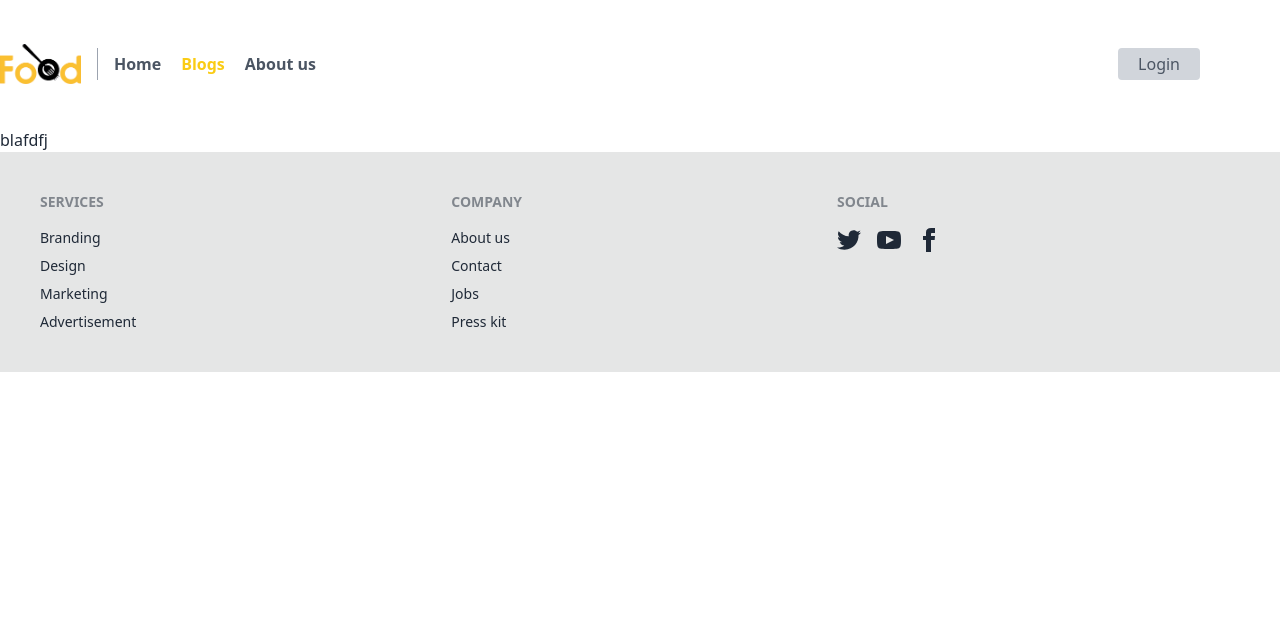
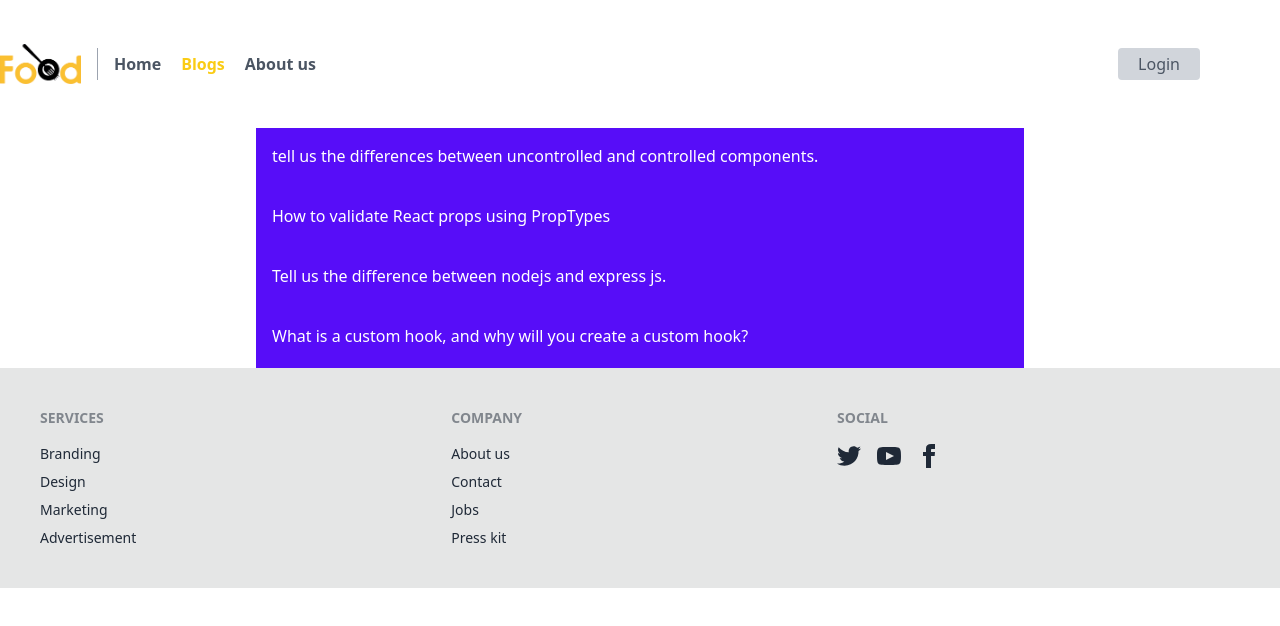
Before and after one commit to jubayer1418/chef, a React (Vite) app: page /blogs in a window 1280 px wide. Shown: the top 626 px of the page. Built offline with nearby package versions, Linux system fonts and the light colour scheme; no server answers.

Commit message:
add github googel

```diff
--- a/src/Components/Blogs.jsx
+++ b/src/Components/Blogs.jsx
@@ -3,8 +3,68 @@ import React from "react";
 
 const Blogs = () => {
   return (
-    <div>
-      <h1>blafdfj</h1>
+    <div className="w-[60%] mx-auto">
+      <div className="collapse">
+        <input type="checkbox" className="peer" />
+        <div className="collapse-title bg-primary text-primary-content peer-checked:bg-secondary peer-checked:text-secondary-content">
+          tell us the differences between uncontrolled and controlled
+          components.
+        </div>
+        <div className="collapse-content bg-primary text-primary-content peer-checked:bg-secondary peer-checked:text-secondary-content">
+          <p>
+            In React, controlled components refer to components that have their
+            state and behavior controlled by the parent component. These
+            components rely on props passed down from the parent component to
+            update their state and behavior. Uncontrolled components refer to
+            components that manage their own state internally.
+          </p>
+        </div>
+      </div>
+      <div className="collapse">
+        <input type="checkbox" className="peer" />
+        <div className="collapse-title bg-primary text-primary-content peer-checked:bg-secondary peer-checked:text-secondary-content">
+          How to validate React props using PropTypes
+        </div>
+        <div className="collapse-content bg-primary text-primary-content peer-checked:bg-secondary peer-checked:text-secondary-content">
+          <p>
+            PropTypes.any : The prop can be of any data type. PropTypes.bool :
+            The prop should be a Boolean. PropTypes.number : The prop should be
+            a number. PropTypes.string : The prop should be a string.
+            PropTypes.func : The prop should be a function. PropTypes.array :
+            The prop should be an array.
+          </p>
+        </div>
+      </div>
+      <div className="collapse">
+        <input type="checkbox" className="peer" />
+        <div className="collapse-title bg-primary text-primary-content peer-checked:bg-secondary peer-checked:text-secondary-content">
+          Tell us the difference between nodejs and express js.
+        </div>
+        <div className="collapse-content bg-primary text-primary-content peer-checked:bg-secondary peer-checked:text-secondary-content">
+          <p>
+            NodeJS is an event-driven, non-blocking I/O model using JavaScript
+            as its main language. It helps to build scalable network
+            applications. Express is a minimal and flexible Node. js web
+            application framework that provides a robust set of features for web
+            and mobile applications.
+          </p>
+        </div>
+      </div>
+      <div className="collapse">
+        <input type="checkbox" className="peer" />
+        <div className="collapse-title bg-primary text-primary-content peer-checked:bg-secondary peer-checked:text-secondary-content">
+          What is a custom hook, and why will you create a custom hook?
+        </div>
+        <div className="collapse-content bg-primary text-primary-content peer-checked:bg-secondary peer-checked:text-secondary-content">
+          <p>
+            Custom Hooks are a mechanism to reuse stateful logic (such as
+            setting up a subscription and remembering the current value), but
+            every time you use a custom Hook, all state and effects inside of it
+            are fully isolated. How does a custom Hook get isolated state? Each
+            call to a Hook gets isolated state.
+          </p>
+        </div>
+      </div>
     </div>
   );
 };
--- a/src/Components/Gitgogle.jsx
+++ b/src/Components/Gitgogle.jsx
@@ -1,17 +1,35 @@
 /* eslint-disable no-unused-vars */
-import React from "react";
+import React, { useContext } from "react";
 import { FaGithub, FaGoogle } from "react-icons/fa";
+import { AuthContext } from "../providers/AuthProvder";
 const Gitgogle = () => {
+  const { handlegoogle, handlegithub } = useContext(AuthContext);
+  const handlegoog = () => {
+    handlegoogle
+      .then((result) => {
+        const user = result.user;
+      })
+      .catch((error) => {
+        const errorMessage = error.message;
+        console.log(errorMessage);
+      });
+  };
   return (
     <div className="md:space-y-0 space-y-3  md:my-5 gap-4 md:flex justify-center">
       <div>
-        <button className="btn btn-outline btn-warning w-80  ">
+        <button
+          onClick={handlegoogle}
+          className="btn btn-outline btn-warning w-80  "
+        >
           <FaGoogle className="mr-2 text-3xl"></FaGoogle>Sign up with Google
         </button>
       </div>
 
       <div>
-        <button className="btn btn-outline btn-warning w-80">
+        <button
+          onClick={handlegithub}
+          className="btn btn-outline btn-warning w-80"
+        >
           <FaGithub className="mr-2 text-3xl"></FaGithub>Sign up with Github
         </button>
       </div>
--- a/src/Components/Login.jsx
+++ b/src/Components/Login.jsx
@@ -1,12 +1,17 @@
+/* eslint-disable react-hooks/rules-of-hooks */
 /* eslint-disable no-unused-vars */
 import React, { useContext, useState } from "react";
-import { Link } from "react-router-dom";
+import { Link, useLocation, useNavigate } from "react-router-dom";
 import { AuthContext } from "../providers/AuthProvder";
 import Gitgogle from "./gitgogle";
 
 const Login = () => {
   const [error, setError] = useState("");
   const { singIn } = useContext(AuthContext);
+  const navigate = useNavigate();
+  const location = useLocation();
+  const from = location.state?.from?.pathname || "/chef";
+
   const handleLogin = (event) => {
     event.preventDefault();
     const form = event.target;
@@ -17,8 +22,8 @@ const Login = () => {
       .then((result) => {
         const loguser = result.user;
         setError("");
-
         form.reset();
+        navigate(from, { replace: true });
       })
       .catch((error) => {
         const err = error.message;
--- /dev/null
+++ b/src/Routes/PrivateRoute.jsx
@@ -0,0 +1,22 @@
+/* eslint-disable react/prop-types */
+/* eslint-disable no-unused-vars */
+import React, { useContext } from "react";
+import { Navigate, useLocation } from "react-router";
+import Spiner from "../Components/Spiner";
+import { AuthContext } from "../providers/AuthProvder";
+
+const PrivateRoute = ({ children }) => {
+  const { user, loading } = useContext(AuthContext);
+  const location = useLocation();
+  console.log("user in private route", user);
+  if (loading) {
+    return <Spiner></Spiner>;
+  }
+
+  if (user) {
+    return children;
+  }
+  return <Navigate state={{ from: location }} to="/login" replace></Navigate>;
+};
+
+export default PrivateRoute;
--- a/src/Routes/Route.jsx
+++ b/src/Routes/Route.jsx
@@ -1,3 +1,4 @@
+/* eslint-disable react/jsx-no-undef */
 import { createBrowserRouter } from "react-router-dom";
 import About from "../Components/About";
 import Blogs from "../Components/Blogs";
@@ -8,6 +9,7 @@ import Login from "../Components/Login";
 import Register from "../Components/Register";
 import Spiner from "../Components/Spiner";
 import Main from "../Layout/Main";
+import PrivateRoute from "./PrivateRoute";
 
 // eslint-disable-next-line no-unused-vars
 const router = createBrowserRouter([
@@ -39,7 +41,11 @@ const router = createBrowserRouter([
       {
         path: "/chef/:id",
 
-        element: <ChefRecipes></ChefRecipes>,
+        element: (
+          <PrivateRoute>
+            <ChefRecipes></ChefRecipes>
+          </PrivateRoute>
+        ),
       },
     ],
   },
--- a/src/providers/AuthProvder.jsx
+++ b/src/providers/AuthProvder.jsx
@@ -2,10 +2,13 @@
 /* eslint-disable react/prop-types */
 /* eslint-disable no-unused-vars */
 import {
+  GithubAuthProvider,
+  GoogleAuthProvider,
   createUserWithEmailAndPassword,
   getAuth,
   onAuthStateChanged,
   signInWithEmailAndPassword,
+  signInWithPopup,
   signOut,
 } from "firebase/auth";
 import React, { createContext, useEffect, useState } from "react";
@@ -13,6 +16,9 @@ import app from "../firebase/firebase.config";
 export const AuthContext = createContext(null);
 const auth = getAuth(app);
 const AuthProvder = ({ children }) => {
+  const googleProvider = new GoogleAuthProvider();
+
+  const githubProvider = new GithubAuthProvider();
   const [user, setUser] = useState(null);
   const [loading, setLoding] = useState(true);
   const createUser = (email, password) => {
@@ -25,6 +31,27 @@ const AuthProvder = ({ children }) => {
   const logOut = () => {
     return signOut(auth);
   };
+  const handlegoogle = () => {
+    return signInWithPopup(auth, googleProvider)
+      .then((result) => {
+        const user = result.user;
+      })
+      .catch((error) => {
+        const errorMessage = error.message;
+        console.log(errorMessage);
+      });
+  };
+  const handlegithub = () => {
+    return signInWithPopup(auth, githubProvider)
+      .then((result) => {
+        const user = result.user;
+      })
+      .catch((error) => {
+        const errorMessage = error.message;
+        console.log(errorMessage);
+      });
+  };
+
   useEffect(() => {
     const unsubcribe = onAuthStateChanged(auth, (curUser) => {
       setUser(curUser);
@@ -41,6 +68,8 @@ const AuthProvder = ({ children }) => {
     singIn,
     logOut,
     loading,
+    handlegoogle,
+    handlegithub,
   };
 
   return <AuthContext.Provider value={info}>{children}</AuthContext.Provider>;
```
